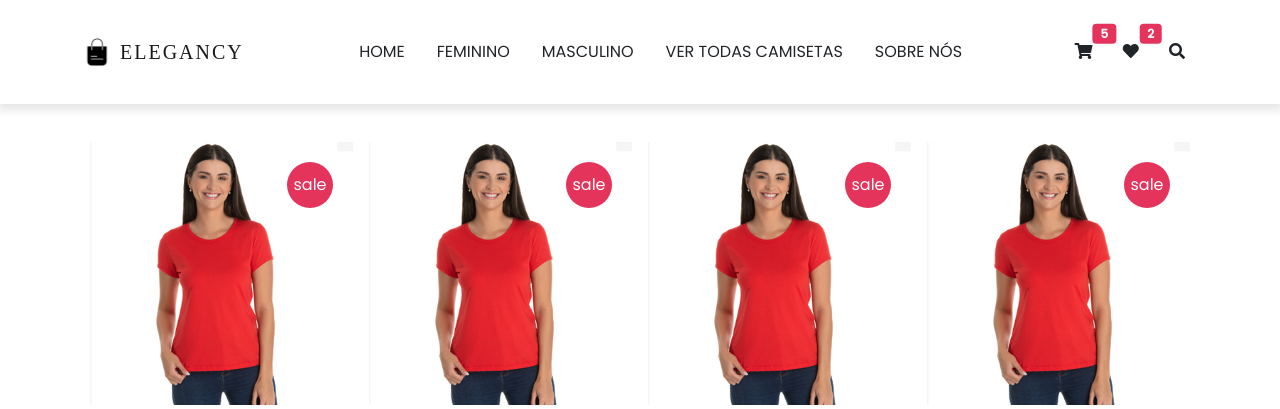
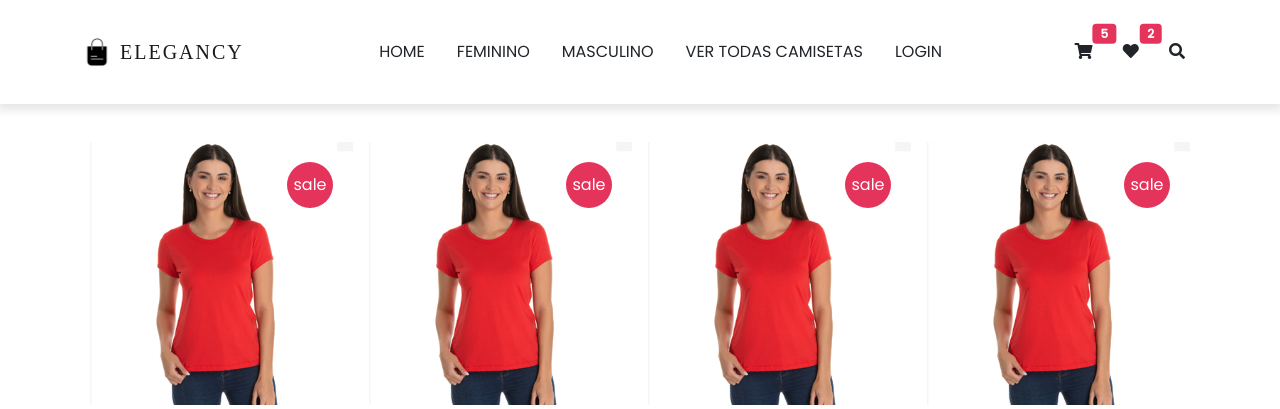
Before and after one commit to LucasBeyeler/Projeto-Elegancy, a Flask app: page /feminino in a window 1280 px wide. Shown: the top 409 px of the page. Run offline with Flask 3, Linux system fonts and the light colour scheme; some libraries are stand-ins or nearby versions; some web fonts are replaced.

Commit message:
Sua mensagem de commit

```diff
--- a/app.py
+++ b/app.py
@@ -31,7 +31,7 @@ def login():
 
         # Aqui você pode inserir os dados no banco de dados ou fazer qualquer validação necessária
         conn = get_db_connection()
-        conn.execute('INSERT INTO usuarios (nome, email) VALUES (?, ?)', (username, password))
+        conn.execute('INSERT INTO usuarios (nome_usuario, senha) VALUES (?, ?)', (username, password))
         conn.commit()
         conn.close()
 
--- a/templates/feminino.html
+++ b/templates/feminino.html
@@ -58,7 +58,7 @@
                         <a class="nav-link text-uppercase text-dark" href="#about">VER TODAS CAMISETAS</a>
                     </li>
                     <li class="nav-item px-2 py-2 border-0">
-                        <a class="nav-link text-uppercase text-dark" href="#popular">SOBRE NÓS</a>
+                        <a class="nav-link text-uppercase text-dark" href="/login">LOGIN</a>
                     </li>
                 </ul>
             </div>
--- a/templates/index.html
+++ b/templates/index.html
@@ -61,7 +61,7 @@
                         <a class="nav-link text-uppercase text-dark" href="#about">VER TODAS CAMISETAS</a>
                     </li>
                     <li class="nav-item px-2 py-2 border-0">
-                        <a class="nav-link text-uppercase text-dark" href="/login">SOBRE NÓS</a>
+                        <a class="nav-link text-uppercase text-dark" href="/login">LOGIN</a>
                     </li>
                 </ul>
             </div>
--- a/templates/masculino.html
+++ b/templates/masculino.html
@@ -59,7 +59,7 @@
                         <a class="nav-link text-uppercase text-dark" href="#about">VER TODAS CAMISETAS</a>
                     </li>
                     <li class="nav-item px-2 py-2 border-0">
-                        <a class="nav-link text-uppercase text-dark" href="#popular">SOBRE NÓS</a>
+                        <a class="nav-link text-uppercase text-dark" href="/login">LOGIN</a>
                     </li>
                 </ul>
             </div>
```
Also changed, not shown: database.db.
